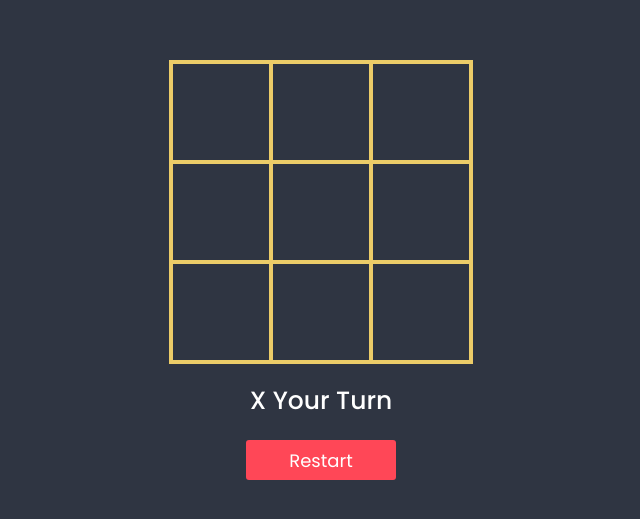
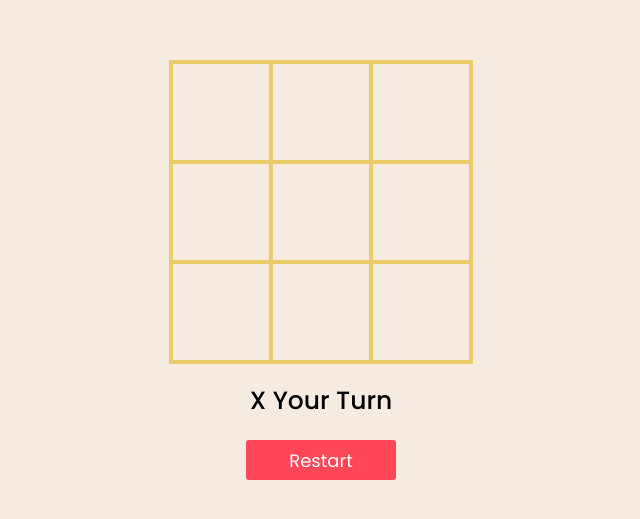
Before and after one commit to Syahfiqasady/Tic-Tac-Toe, a plain HTML site: page index.html in a window 1280 px wide. Shown: the part 129-648 px from the top of the page, without its empty margins (319-959 px from the left). Drawn offline with Linux system fonts and the light colour scheme.

Commit message:
change color

```diff
--- a/css/style.css
+++ b/css/style.css
@@ -8,10 +8,9 @@
 }
 
 body{
-  width: 100vw;
   height: 100vh;
-  background-color: #2f3542;
-  color:white;
+  background-color: #f5ebe0;
+  color:black;
   display: flex;
   justify-content: center;
   align-items: center;
```
